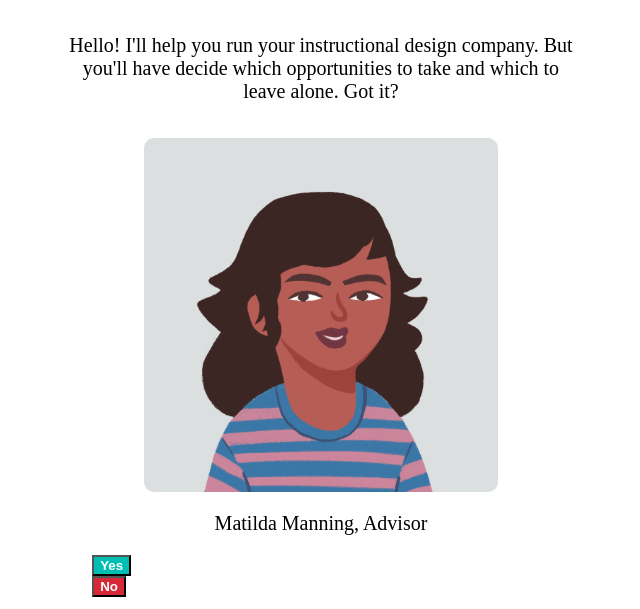
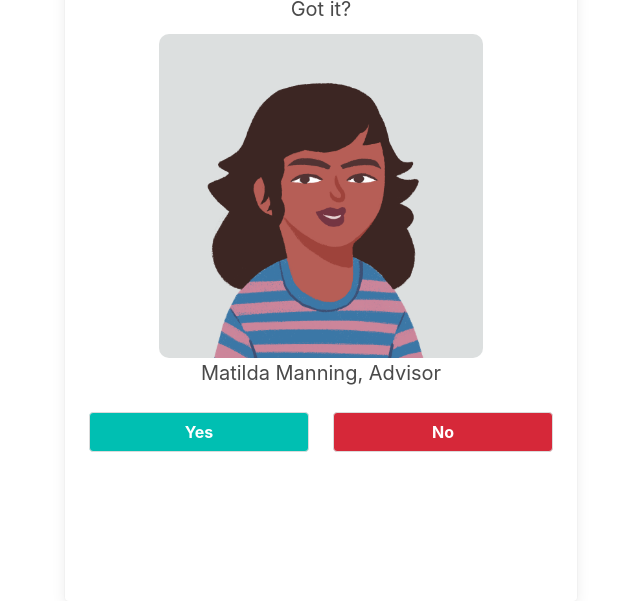
Before and after one commit to anthkris/id-simulator, a website built with webpack: page public/index.html in a window 1280 px wide. Shown: the part 199-808 px from the top of the page, without its empty margins (319-959 px from the left). Built offline with nearby package versions, Linux system fonts and the light colour scheme.

Commit message:
Put back bulma dependency.

```diff
--- a/css/main.scss
+++ b/css/main.scss
@@ -1,3 +1,5 @@
+@import "~bulma/bulma";
+
 /* Basics */
 html, body {
 	height: 100%;
```
Also changed, not shown: 1 other file.
